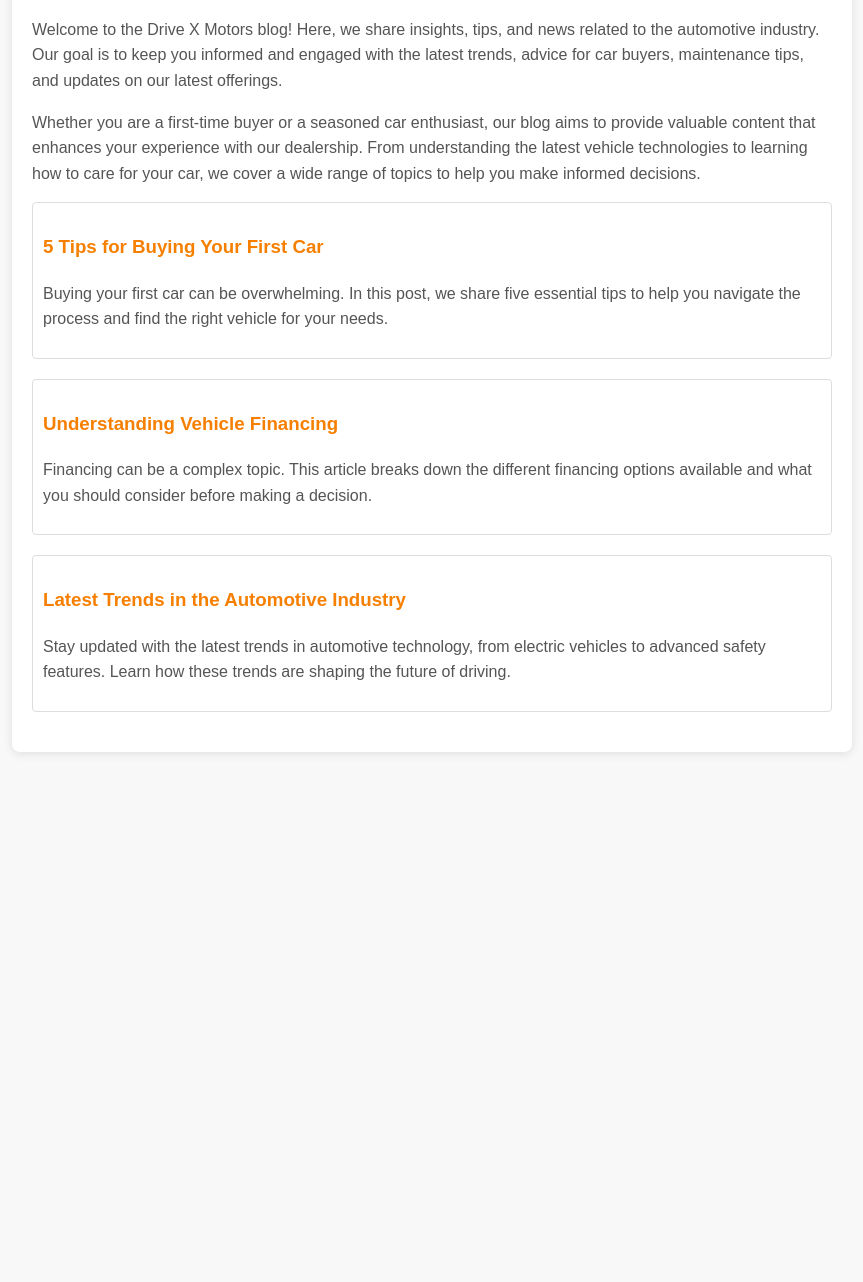
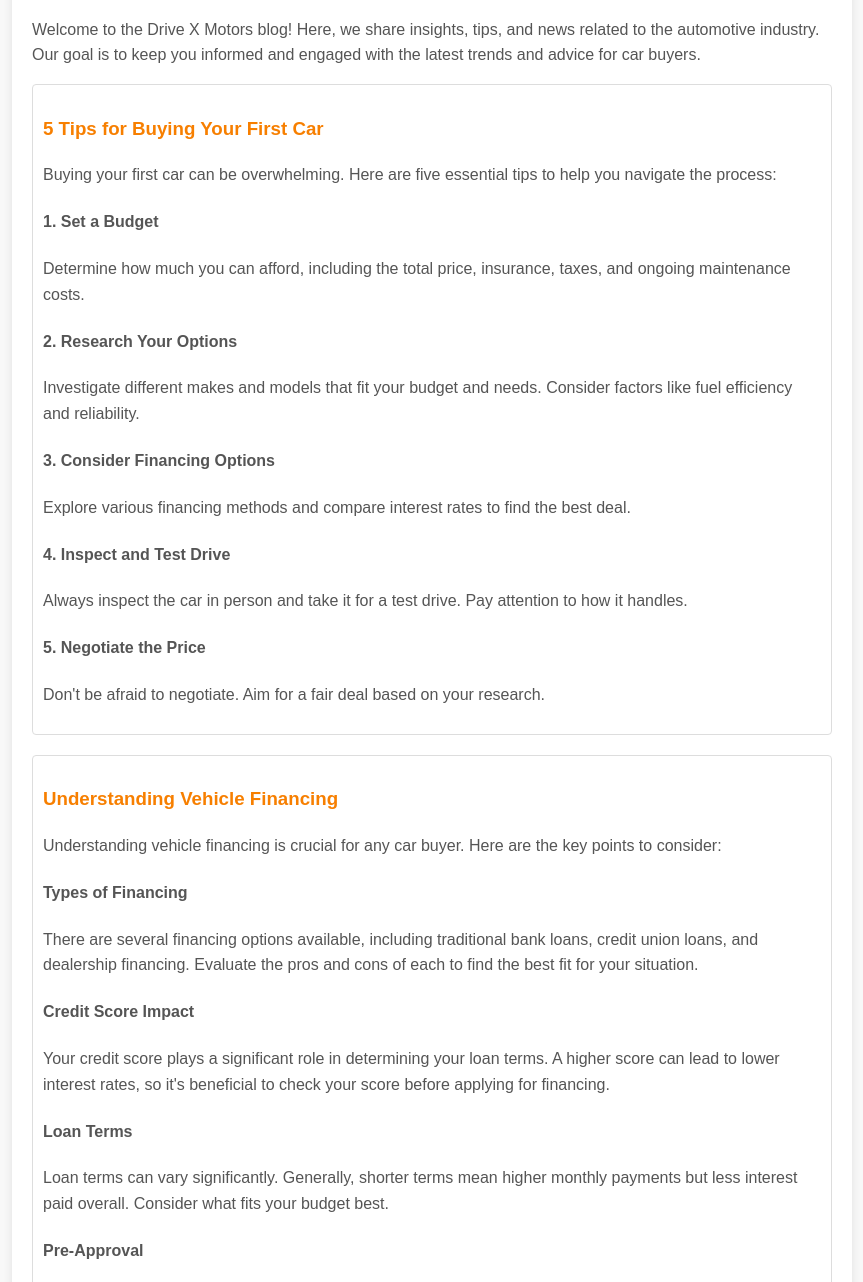
Before and after one commit to puleng064/ecommerce-site, a plain HTML site: page blog.html in a window 1280 px wide. Shown: the part 277-1559 px from the top of the page, without its empty margins (208-1071 px from the left). Before the commit the page ends 1069 px from the top, so only its background shows below. Drawn offline with Linux system fonts and the light colour scheme.

Commit message:
Update blog.html

```diff
--- a/blog.html
+++ b/blog.html
@@ -63,7 +63,7 @@
 <body>
 
 <header>
-    <h1>Drive X Motores</h1>
+    <h1>Drive X Motors</h1>
 </header>
 
 <nav>
@@ -78,22 +78,47 @@
 <div class="container">
     <h2>Blog</h2>
     <div class="blog-content">
-        <p>Welcome to the Drive X Motors blog! Here, we share insights, tips, and news related to the automotive industry. Our goal is to keep you informed and engaged with the latest trends, advice for car buyers, maintenance tips, and updates on our latest offerings.</p>
-        <p>Whether you are a first-time buyer or a seasoned car enthusiast, our blog aims to provide valuable content that enhances your experience with our dealership. From understanding the latest vehicle technologies to learning how to care for your car, we cover a wide range of topics to help you make informed decisions.</p>
+        <p>Welcome to the Drive X Motors blog! Here, we share insights, tips, and news related to the automotive industry. Our goal is to keep you informed and engaged with the latest trends and advice for car buyers.</p>
 
         <div class="post">
             <h3>5 Tips for Buying Your First Car</h3>
-            <p>Buying your first car can be overwhelming. In this post, we share five essential tips to help you navigate the process and find the right vehicle for your needs.</p>
+            <p>Buying your first car can be overwhelming. Here are five essential tips to help you navigate the process:</p>
+            <h4>1. Set a Budget</h4>
+            <p>Determine how much you can afford, including the total price, insurance, taxes, and ongoing maintenance costs.</p>
+            <h4>2. Research Your Options</h4>
+            <p>Investigate different makes and models that fit your budget and needs. Consider factors like fuel efficiency and reliability.</p>
+            <h4>3. Consider Financing Options</h4>
+            <p>Explore various financing methods and compare interest rates to find the best deal.</p>
+            <h4>4. Inspect and Test Drive</h4>
+            <p>Always inspect the car in person and take it for a test drive. Pay attention to how it handles.</p>
+            <h4>5. Negotiate the Price</h4>
+            <p>Don't be afraid to negotiate. Aim for a fair deal based on your research.</p>
         </div>
 
         <div class="post">
             <h3>Understanding Vehicle Financing</h3>
-            <p>Financing can be a complex topic. This article breaks down the different financing options available and what you should consider before making a decision.</p>
+            <p>Understanding vehicle financing is crucial for any car buyer. Here are the key points to consider:</p>
+            <h4>Types of Financing</h4>
+            <p>There are several financing options available, including traditional bank loans, credit union loans, and dealership financing. Evaluate the pros and cons of each to find the best fit for your situation.</p>
+            <h4>Credit Score Impact</h4>
+            <p>Your credit score plays a significant role in determining your loan terms. A higher score can lead to lower interest rates, so it's beneficial to check your score before applying for financing.</p>
+            <h4>Loan Terms</h4>
+            <p>Loan terms can vary significantly. Generally, shorter terms mean higher monthly payments but less interest paid overall. Consider what fits your budget best.</p>
+            <h4>Pre-Approval</h4>
+            <p>Getting pre-approved for a loan can give you a better idea of your budget and strengthen your negotiating position when buying a car.</p>
         </div>
 
         <div class="post">
             <h3>Latest Trends in the Automotive Industry</h3>
-            <p>Stay updated with the latest trends in automotive technology, from electric vehicles to advanced safety features. Learn how these trends are shaping the future of driving.</p>
+            <p>The automotive industry is rapidly evolving. Here are some of the latest trends to watch:</p>
+            <h4>Electric Vehicles (EVs)</h4>
+            <p>With growing environmental concerns, the shift towards electric vehicles is accelerating. Many manufacturers are investing heavily in EV technology, offering a range of models for consumers.</p>
+            <h4>Autonomous Driving</h4>
+            <p>Advancements in autonomous driving technology are transforming how we think about transportation. Features like adaptive cruise control and lane-keeping assistance are becoming standard in many new cars.</p>
+            <h4>Connected Cars</h4>
+            <p>Connected vehicle technology allows cars to communicate with each other and infrastructure, enhancing safety and efficiency. This includes features like real-time traffic updates and remote diagnostics.</p>
+            <h4>Sustainability Initiatives</h4>
+            <p>Many automakers are focusing on sustainability, from eco-friendly manufacturing processes to recyclable materials in vehicle production.</p>
         </div>
     </div>
 </div>
```
